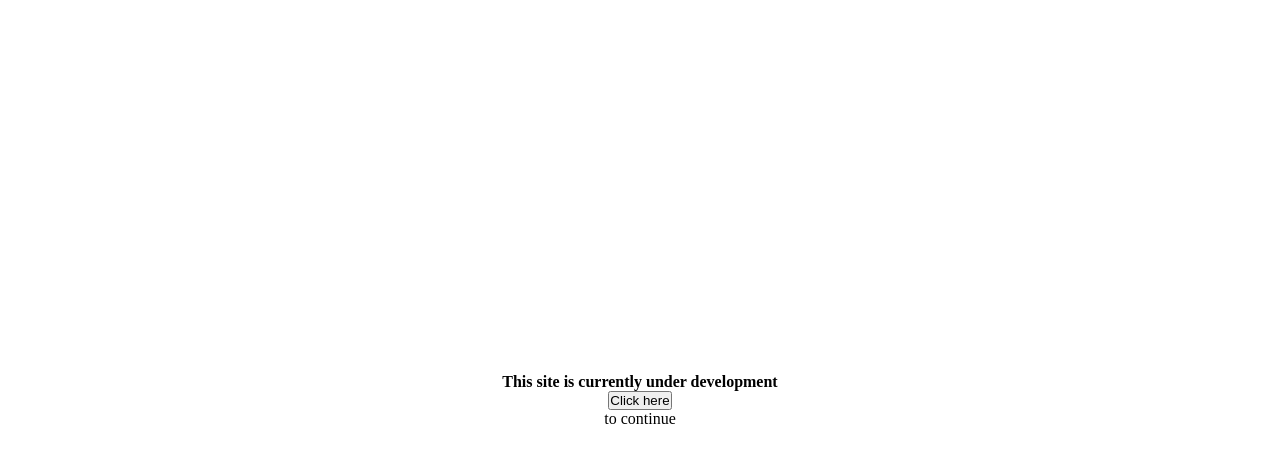
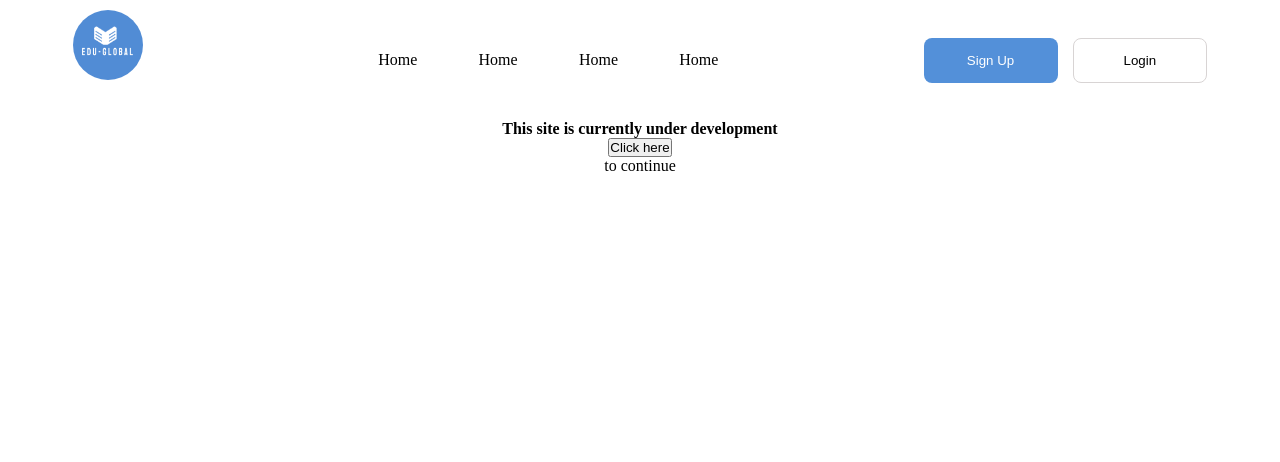
Before and after one commit to youngmentor/Edu-Global2, a React (Vite) app: page /login in a window 1280 px wide. Shown: the top 462 px of the page. Built offline with nearby package versions, Linux system fonts and the light colour scheme.

Commit message:
added the header section and navigaton

```diff
--- /dev/null
+++ b/src/Components/Header/Header.css
@@ -0,0 +1,68 @@
+*{
+    margin: 0px;
+    padding: 0px;
+    box-sizing: border-box;
+}
+.Header_Main{
+    width: 100%;
+    display: flex;
+    align-items: center;
+    justify-content: center;
+    padding: 10px;
+}
+.Header_Wrap{
+    width: 90%;
+    /* height: 10%; */
+    display: flex;
+    align-items: center;
+    justify-content: space-between;
+}
+.Header_Logo_Wrap{
+    width: 100px;
+    height: 100px;
+}
+.Header_Logo{
+    width: 70px;
+    height: 70px;
+    border-radius: 100%;
+    cursor: pointer;
+}
+.Nav{
+    width: 30%;
+    display: flex;
+    align-items: center;
+    justify-content: space-between;
+}
+.Header_Button{
+    width: 25%;
+    display: flex;
+    align-items: center;
+    gap: 15px;
+}
+.Header_Button_SignUp{
+    width: 150px;
+    height: 45px;
+    border-radius: 8px;
+    border: none;
+    background-color: #5390D9;
+    color: white;
+}
+.Header_Button_SignUp:hover{
+    background-color: white;
+    color: #5390D9;
+    border: 1px solid rgb(216, 212, 212);
+    cursor: pointer;
+}
+.Header_Button_Login{
+    width: 150px;
+    height: 45px;
+    border-radius: 8px;
+    border: none;
+    background-color: transparent;
+    border: 1px solid rgb(216, 212, 212);
+}
+.Header_Button_Login:hover{
+    background-color: #5390D9;
+    color: white;
+    cursor: pointer;
+}
--- /dev/null
+++ b/src/Components/Header/Header.jsx
@@ -0,0 +1,27 @@
+import React from 'react'
+import "./Header.css"
+import { useNavigate } from 'react-router-dom'
+const Header = () => {
+    const navigate= useNavigate()
+  return (
+    <div className='Header_Main'>
+        <div className='Header_Wrap'>
+            <div className='Header_Logo_Wrap'>
+            <img src='./Edu-Global.png' alt='' className='Header_Logo' />
+            </div>
+            <div className='Nav'>
+                <p>Home</p>
+                <p>Home</p>
+                <p>Home</p>
+                <p>Home</p>
+            </div>
+            <div className='Header_Button'>
+                <button className='Header_Button_SignUp' onClick={() => navigate('/signup')}>Sign Up</button>
+                <button className='Header_Button_Login' onClick={()=> navigate('/login/loginadmin')}>Login</button>
+            </div>
+        </div>
+    </div>
+  )
+}
+
+export default Header
--- a/src/Components/LandingPage/LandingPage.css
+++ b/src/Components/LandingPage/LandingPage.css
@@ -8,6 +8,6 @@
     height: 100vh;
     display: flex;
     align-items: center;
-    justify-content: center;
+    /* justify-content: center; */
     flex-direction: column;
 }
--- a/src/Components/LandingPage/LandingPage.jsx
+++ b/src/Components/LandingPage/LandingPage.jsx
@@ -1,10 +1,12 @@
 import React from 'react'
 import "./LandingPage.css"
 import { useNavigate } from 'react-router-dom'
+import Header from '../Header/Header'
 const LandingPage = () => {
   const navigate= useNavigate()
   return (
     <div className='Landing_Main'>
+      <Header/>
         <h4>This site is currently under development</h4>
         <button onClick={()=> navigate("/signup")}>Click here</button>
         <p>to continue</p>
```
Also changed, not shown: src/Components/LandingPage/LandingComp1/LandingComp1.css (added), src/Components/LandingPage/LandingComp1/LandingComp1.jsx (added), src/Components/LandingPage/LandingComp2/LandingComp2.css (added), src/Components/LandingPage/LandingComp2/LandingComp2.jsx (added), src/Components/LandingPage/LandingComp3/LandingComp3.css (added), src/Components/LandingPage/LandingComp3/LandingComp3.jsx (added).
